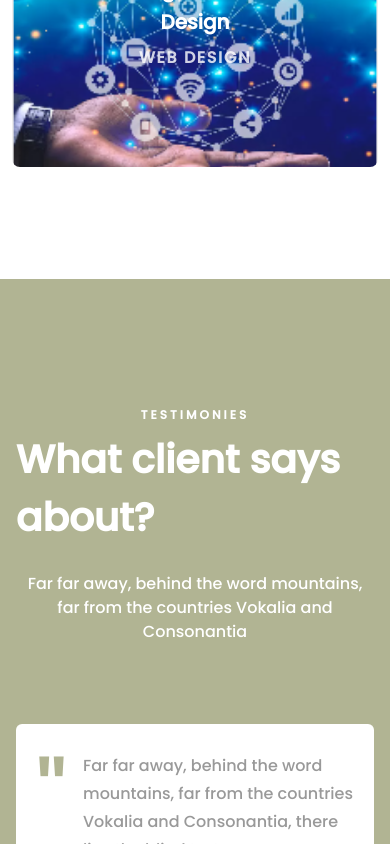
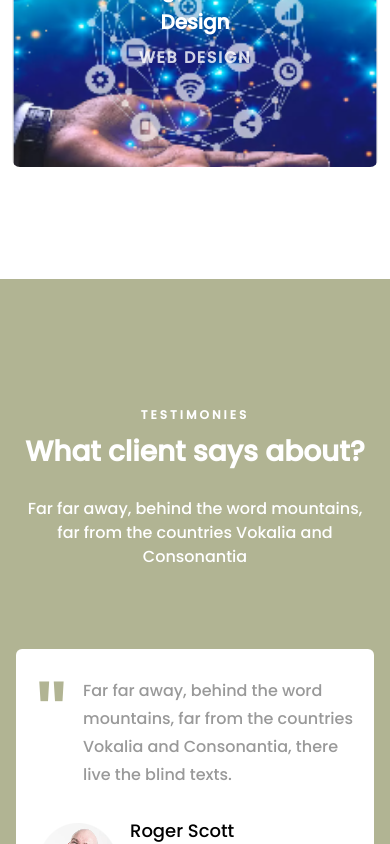
Before and after one commit to Nomishka/Tailwind2, a website: page index.html in a window 390 px wide. Shown: the part 11156-12000 px from the top of the page. Drawn offline with Linux system fonts and the light colour scheme.

Commit message:
Did some changes of the structure

```diff
--- a/index.html
+++ b/index.html
@@ -464,11 +464,11 @@
         </section>
         <section>
             <div class="bg-[#B1B493] py-32">
-                <div class="container mx-auto px-4 sm:px-10">
-                    <div class=" flex flex-col items-center font-poppins text-white">
+                <div class="container mx-auto my-auto px-4 sm:px-10">
+                    <div class="flex flex-col items-center font-poppins text-white text-center">
                         <div class="text-xs tracking-[3px] font-bold">TESTIMONIES</div>
-                        <div class="text-[39px] mt-2 font-bold">What client says about?</div>
-                        <div class="text-base mt-6 text-center">Far far away, behind the word mountains, far from the countries Vokalia and Consonantia</div>
+                        <div class="text-[39px] mt-2 font-bold max-[992px]:text-[28px]">What client says about?</div>
+                        <div class="text-base mt-6">Far far away, behind the word mountains, far from the countries Vokalia and Consonantia</div>
                     </div>
                     <div class="grid grid-cols-3 gap-8 font-poppins mt-20 max-[992px]:grid-cols-2 max-[640px]:grid-cols-1 overflow-hidden">
                         <div class="bg-white rounded-md px-5 py-7">
```
Also changed, not shown: dist/output.css.
